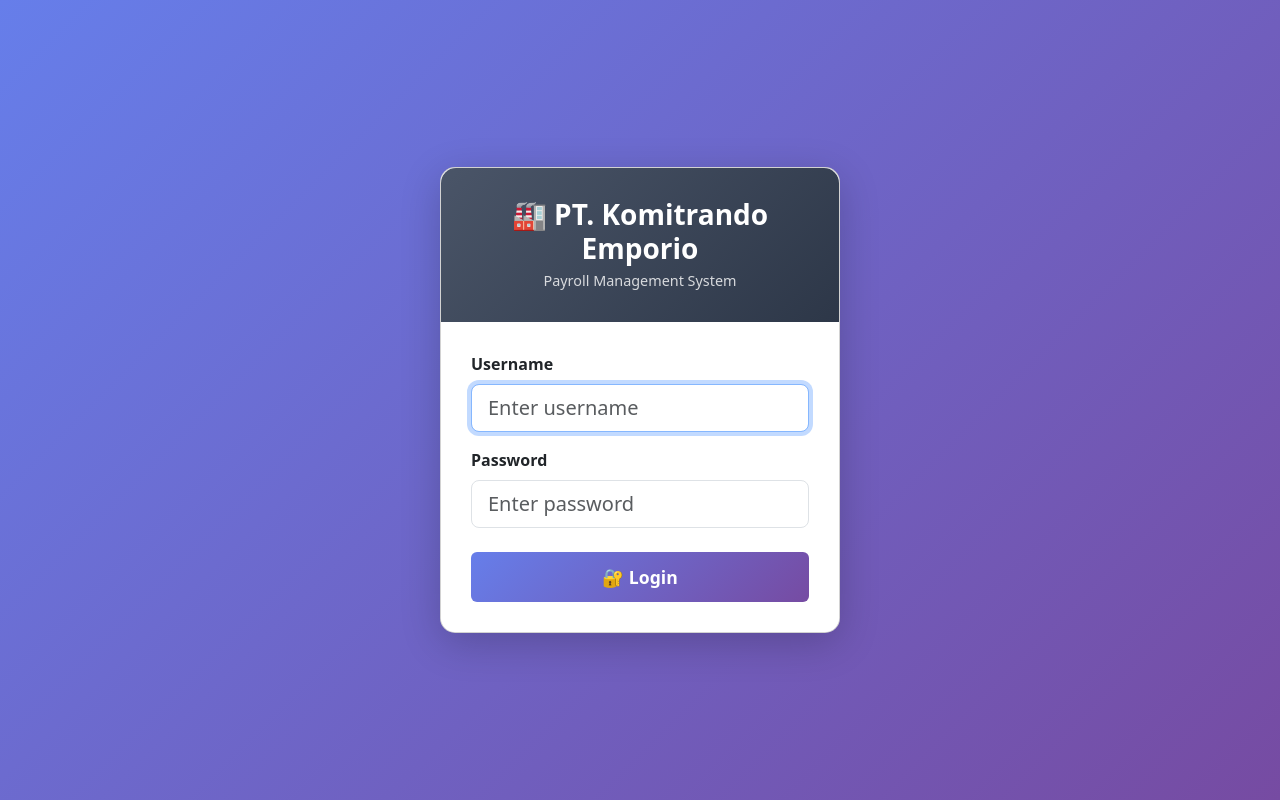
After one commit to NadiaGIT2026/komitrando-payroll, a Flask app: page /login in a window 1280 px wide. The commit adds this page. Run offline with Flask 3, Linux system fonts and the light colour scheme.

Commit message:
Add login/logout authentication system

```diff
--- a/app.py
+++ b/app.py
@@ -1,6 +1,7 @@
 # app.py — Payroll System Web Application
 
-from flask import Flask, render_template, request, redirect, url_for, flash, jsonify, send_file
+from flask import Flask, render_template, request, redirect, url_for, flash, jsonify, send_file, session
+from functools import wraps
 from models import get_db, init_db
 from payroll_calc import calculate_employee_payroll, run_monthly_payroll, save_payroll
 from preview_calc import calculate_preview
@@ -14,11 +15,50 @@ import os
 from datetime import datetime, date, timedelta
 
 app = Flask(__name__)
-app.secret_key = 'payroll-nadia-2026'
+app.secret_key = os.environ.get('SECRET_KEY', 'payroll-nadia-2026')
+app.permanent_session_lifetime = timedelta(hours=8)
 
 BASE_DIR = os.path.dirname(os.path.abspath(__file__))
 UPLOAD_FOLDER = os.path.join(BASE_DIR, 'data', 'uploads')
 os.makedirs(UPLOAD_FOLDER, exist_ok=True)
+
+# ============================================================
+# Authentication
+# ============================================================
+USERS = {
+    'admin': os.environ.get('ADMIN_PASSWORD', 'komi2026!'),
+    'nadia': os.environ.get('NADIA_PASSWORD', 'nadia2026!'),
+    'hrd': os.environ.get('HRD_PASSWORD', 'hrd2026!'),
+}
+
+def login_required(f):
+    @wraps(f)
+    def decorated_function(*args, **kwargs):
+        if 'user' not in session:
+            return redirect(url_for('login', next=request.url))
+        return f(*args, **kwargs)
+    return decorated_function
+
+@app.route('/login', methods=['GET', 'POST'])
+def login():
+    if request.method == 'POST':
+        username = request.form.get('username', '').strip().lower()
+        password = request.form.get('password', '')
+        if username in USERS and USERS[username] == password:
+            session.permanent = True
+            session['user'] = username
+            flash(f'Selamat datang, {username}!', 'success')
+            next_url = request.args.get('next', url_for('dashboard'))
+            return redirect(next_url)
+        else:
+            flash('Username atau password salah!', 'danger')
+    return render_template('login.html')
+
+@app.route('/logout')
+def logout():
+    session.pop('user', None)
+    flash('Berhasil logout.', 'info')
+    return redirect(url_for('login'))
 
 def format_rupiah(amount):
     """Format number as Rupiah."""
@@ -41,6 +81,7 @@ def get_factories():
 # Dashboard
 # ============================================================
 @app.route('/')
+@login_required
 def dashboard():
     conn = get_db()
     factory_id = request.args.get('factory', '')
@@ -161,6 +202,7 @@ def dashboard():
 # Employees (Karyawan)
 # ============================================================
 @app.route('/employees')
+@login_required
 def employees():
     conn = get_db()
     factory_id = request.args.get('factory', '')
@@ -189,6 +231,7 @@ def employees():
                          factories=get_factories(), selected_factory=factory_id, search=search)
 
 @app.route('/employees/add', methods=['GET', 'POST'])
+@login_required
 def add_employee():
     if request.method == 'POST':
         conn = get_db()
@@ -223,6 +266,7 @@ def add_employee():
                          ptkp_options=list(PTKP.keys()), factories=get_factories())
 
 @app.route('/employees/<int:id>/edit', methods=['GET', 'POST'])
+@login_required
 def edit_employee(id):
     conn = get_db()
     if request.method == 'POST':
@@ -260,6 +304,7 @@ def edit_employee(id):
                          ptkp_options=list(PTKP.keys()), factories=get_factories())
 
 @app.route('/employees/import', methods=['GET', 'POST'])
+@login_required
 def import_employees():
     """Bulk import employees from Excel/CSV."""
     if request.method == 'POST':
@@ -329,6 +374,7 @@ def import_employees():
     return render_template('import_employees.html')
 
 @app.route('/employees/template')
+@login_required
 def employee_template():
     """Download Excel template for bulk import."""
     df = pd.DataFrame({
@@ -356,6 +402,7 @@ def employee_template():
 # Attendance (Absensi)
 # ============================================================
 @app.route('/attendance')
+@login_required
 def attendance():
     period = request.args.get('period', date.today().strftime('%Y-%m'))
     conn = get_db()
@@ -372,6 +419,7 @@ def attendance():
 # SID (Status Ijin/Dispensasi) Import
 # ============================================================
 @app.route('/attendance/sid', methods=['GET', 'POST'])
+@login_required
 def import_sid():
     """Import SID template — attendance status (ijin, sakit, alpha, etc.)."""
     current_period = request.args.get('period', date.today().strftime('%Y-%m'))
@@ -421,6 +469,7 @@ def import_sid():
 
 
 @app.route('/attendance/sid/template')
+@login_required
 def download_sid_template():
     """Generate and download SID template for a given period."""
     period = request.args.get('period', date.today().strftime('%Y-%m'))
@@ -514,6 +563,7 @@ def download_sid_template():
 
 
 @app.route('/attendance/import', methods=['GET', 'POST'])
+@login_required
 def import_attendance():
     if request.method == 'POST':
         file = request.files.get('file')
@@ -544,6 +594,7 @@ def import_attendance():
 # Payroll (Penggajian)
 # ============================================================
 @app.route('/payroll')
+@login_required
 def payroll():
     period = request.args.get('period', date.today().strftime('%Y-%m'))
     factory_id = request.args.get('factory', '')
@@ -596,6 +647,7 @@ def payroll():
                          search=search)
 
 @app.route('/payroll/run', methods=['POST'])
+@login_required
 def run_payroll():
     period = request.form.get('period', date.today().strftime('%Y-%m'))
     include_thr = request.form.get('include_thr') == 'on'
@@ -611,6 +663,7 @@ def run_payroll():
     return redirect(url_for('payroll', period=period))
 
 @app.route('/payroll/import-excel', methods=['GET', 'POST'])
+@login_required
 def import_payroll_excel_route():
     """Import payroll data from factory Excel file."""
     if request.method == 'POST':
@@ -652,6 +705,7 @@ def import_payroll_excel_route():
     return render_template('import_payroll_excel.html', factories=get_factories())
 
 @app.route('/payroll/export/<period>')
+@login_required
 def export_payroll(period):
     conn = get_db()
     records = conn.execute('''
@@ -676,6 +730,7 @@ def export_payroll(period):
     return send_file(export_path, as_attachment=True)
 
 @app.route('/payroll/slip-all/<period>')
+@login_required
 def payroll_slip_all(period):
     factory_id = request.args.get('factory', '')
     conn = get_db()
@@ -704,6 +759,7 @@ def payroll_slip_all(period):
     return render_template('slip_gaji_all.html', records=records, period=period, factory_id=factory_id)
 
 @app.route('/payroll/slip/<int:payroll_id>')
+@login_required
 def payroll_slip(payroll_id):
     conn = get_db()
     record = conn.execute('''
@@ -724,6 +780,7 @@ def payroll_slip(payroll_id):
 # Payroll Preview (Mid-month)
 # ============================================================
 @app.route('/payroll/preview')
+@login_required
 def payroll_preview():
     search = request.args.get('search', '').strip()
     dept_filter = request.args.get('department', '').strip()
@@ -836,6 +893,7 @@ def _calc_actual_ot_hours(finger_out_str, normal_end='17:00', dinner_start='19:0
 
 
 @app.route('/overtime')
+@login_required
 def overtime():
     filter_date = request.args.get('date', date.today().isoformat())
     factory_id = request.args.get('factory', '')
@@ -878,6 +936,7 @@ def overtime():
 
 
 @app.route('/overtime/import', methods=['GET', 'POST'])
+@login_required
 def import_overtime():
     if request.method == 'POST':
         file = request.files.get('file')
@@ -970,6 +1029,7 @@ def import_overtime():
 
 
 @app.route('/overtime/match', methods=['POST'])
+@login_required
 def match_overtime():
     match_date = request.form.get('match_date', date.today().isoformat())
     conn = get_db()
@@ -1033,11 +1093,13 @@ def match_overtime():
 
 
 @app.route('/overtime/dashboard')
+@login_required
 def overtime_dashboard():
     return redirect(url_for('dashboard'))
 
 
 @app.route('/api/overtime-daily')
+@login_required
 def api_overtime_daily():
     """Return daily OT cost for current week (Mon-Fri)."""
     conn = get_db()
@@ -1061,6 +1123,7 @@ def api_overtime_daily():
 # Leave (Cuti) Management
 # ============================================================
 @app.route('/leave')
+@login_required
 def leave_page():
     selected_year = request.args.get('year', date.today().year, type=int)
     selected_factory = request.args.get('factory', '')
@@ -1096,6 +1159,7 @@ def leave_page():
         factories=get_factories())
 
 @app.route('/leave/init', methods=['POST'])
+@login_required
 def leave_init():
     year = request.form.get('year', date.today().year, type=int)
     stats = init_leave_balance(year)
@@ -1103,6 +1167,7 @@ def leave_init():
     return redirect(url_for('leave_page', year=year))
 
 @app.route('/leave/<int:employee_id>')
+@login_required
 def leave_detail(employee_id):
     year = request.args.get('year', date.today().year, type=int)
     balance, records = get_employee_leave_detail(employee_id, year)
@@ -1112,6 +1177,7 @@ def leave_detail(employee_id):
     return render_template('leave_detail.html', balance=balance, records=records, year=year)
 
 @app.route('/leave/<int:employee_id>/add', methods=['POST'])
+@login_required
 def leave_add(employee_id):
     leave_date = request.form['leave_date']
     leave_type = request.form.get('leave_type', 'cuti')
@@ -1125,6 +1191,7 @@ def leave_add(employee_id):
     return redirect(url_for('leave_detail', employee_id=employee_id, year=year))
 
 @app.route('/leave/<int:employee_id>/cancel', methods=['POST'])
+@login_required
 def leave_cancel(employee_id):
     leave_date = request.form['leave_date']
     year = request.form.get('year', date.today().year, type=int)
@@ -1139,6 +1206,7 @@ def leave_cancel(employee_id):
 # API endpoints for quick stats
 # ============================================================
 @app.route('/api/payroll-summary/<period>')
+@login_required
 def api_payroll_summary(period):
     conn = get_db()
     summary = conn.execute('''
@@ -1255,6 +1323,7 @@ def _get_finger_data(employee_id, month):
 
 
 @app.route('/finger')
+@login_required
 def finger_lookup():
     conn = get_db()
     q = request.args.get('q', '').strip()
@@ -1321,6 +1390,7 @@ def finger_lookup():
 
 
 @app.route('/finger/print')
+@login_required
 def finger_print():
     employee_id = request.args.get('employee_id', type=int)
     month = request.args.get('month', date.today().strftime('%Y-%m'))
@@ -1346,6 +1416,7 @@ def finger_print():
 
 
 @app.route('/finger/export')
+@login_required
 def finger_export():
     employee_id = request.args.get('employee_id', type=int)
     month = request.args.get('month', date.today().strftime('%Y-%m'))
--- a/templates/base.html
+++ b/templates/base.html
@@ -75,6 +75,10 @@
             <a href="/leave" class="nav-link {% if '/leave' in request.path %}active{% endif %}">
                 <i class="bi bi-calendar-check"></i> Cuti (연차)
             </a>
+            <hr style="border-color: rgba(255,255,255,0.2); margin: 15px 20px;">
+            <a href="/logout" class="nav-link text-warning">
+                <i class="bi bi-box-arrow-left"></i> Logout ({{ session.get('user', '') }})
+            </a>
         </nav>
     </div>
 
--- /dev/null
+++ b/templates/login.html
@@ -0,0 +1,93 @@
+<!DOCTYPE html>
+<html lang="id">
+<head>
+    <meta charset="UTF-8">
+    <meta name="viewport" content="width=device-width, initial-scale=1.0">
+    <title>Login - Komitrando Payroll</title>
+    <link href="https://cdn.jsdelivr.net/npm/bootstrap@5.3.0/dist/css/bootstrap.min.css" rel="stylesheet">
+    <style>
+        body {
+            background: linear-gradient(135deg, #667eea 0%, #764ba2 100%);
+            min-height: 100vh;
+            display: flex;
+            align-items: center;
+            justify-content: center;
+        }
+        .login-card {
+            max-width: 400px;
+            width: 100%;
+            border-radius: 15px;
+            box-shadow: 0 10px 40px rgba(0,0,0,0.2);
+        }
+        .login-header {
+            background: linear-gradient(135deg, #4a5568 0%, #2d3748 100%);
+            color: white;
+            border-radius: 15px 15px 0 0;
+            padding: 30px;
+            text-align: center;
+        }
+        .login-header h3 {
+            margin: 0;
+            font-weight: 700;
+        }
+        .login-header p {
+            margin: 5px 0 0;
+            opacity: 0.8;
+            font-size: 0.9em;
+        }
+        .login-body {
+            padding: 30px;
+            background: white;
+            border-radius: 0 0 15px 15px;
+        }
+        .btn-login {
+            background: linear-gradient(135deg, #667eea 0%, #764ba2 100%);
+            border: none;
+            width: 100%;
+            padding: 12px;
+            font-weight: 600;
+            font-size: 1.1em;
+        }
+        .btn-login:hover {
+            opacity: 0.9;
+        }
+    </style>
+</head>
+<body>
+    <div class="login-card card">
+        <div class="login-header">
+            <h3>🏭 PT. Komitrando Emporio</h3>
+            <p>Payroll Management System</p>
+        </div>
+        <div class="login-body">
+            {% with messages = get_flashed_messages(with_categories=true) %}
+                {% if messages %}
+                    {% for category, message in messages %}
+                        <div class="alert alert-{{ category }} alert-dismissible fade show" role="alert">
+                            {{ message }}
+                            <button type="button" class="btn-close" data-bs-dismiss="alert"></button>
+                        </div>
+                    {% endfor %}
+                {% endif %}
+            {% endwith %}
+
+            <form method="POST">
+                <div class="mb-3">
+                    <label class="form-label fw-bold">Username</label>
+                    <input type="text" name="username" class="form-control form-control-lg"
+                           placeholder="Enter username" required autofocus>
+                </div>
+                <div class="mb-4">
+                    <label class="form-label fw-bold">Password</label>
+                    <input type="password" name="password" class="form-control form-control-lg"
+                           placeholder="Enter password" required>
+                </div>
+                <button type="submit" class="btn btn-primary btn-login">
+                    🔐 Login
+                </button>
+            </form>
+        </div>
+    </div>
+    <script src="https://cdn.jsdelivr.net/npm/bootstrap@5.3.0/dist/js/bootstrap.bundle.min.js"></script>
+</body>
+</html>
```
